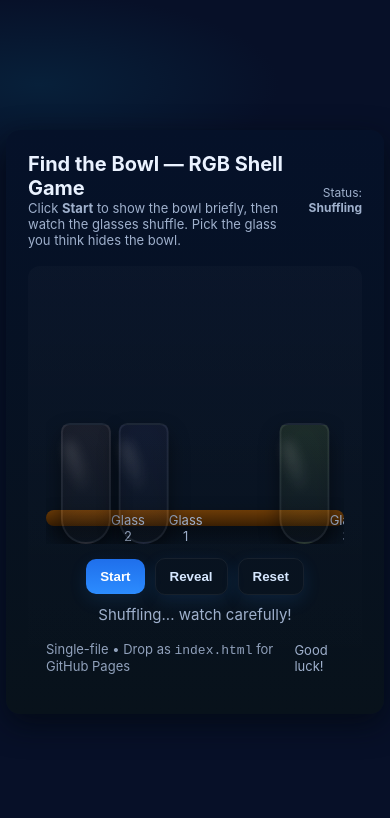
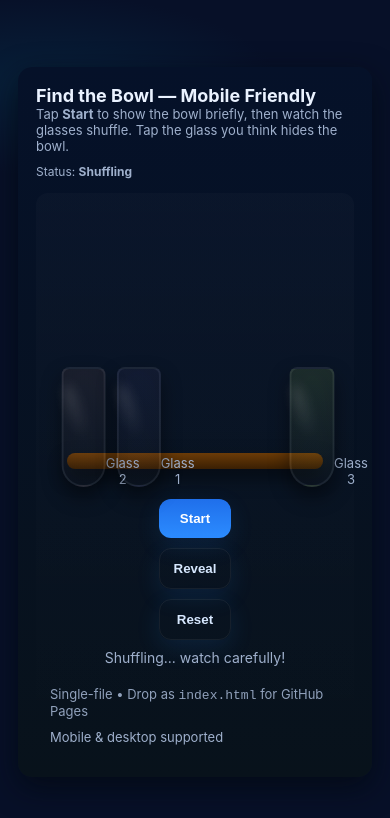
Before and after one commit to Dream2Success/Shuffle-the-glass, a plain HTML site: page index.html in a window 390 px wide. Both pictures are taken after a click on the button "Start". Drawn offline with Linux system fonts and the light colour scheme.

Commit message:
Update index.html

```diff
--- a/index.html
+++ b/index.html
@@ -2,8 +2,8 @@
 <html lang="en">
 <head>
 <meta charset="utf-8" />
-<meta name="viewport" content="width=device-width,initial-scale=1" />
-<title>Find the Bowl — RGB Shell Game</title>
+<meta name="viewport" content="width=device-width,initial-scale=1,viewport-fit=cover" />
+<title>Find the Bowl — Mobile-Friendly RGB Shell Game</title>
 <style>
   :root{
     --bg:#071028;
@@ -12,42 +12,47 @@
     --glass-w:120px;
     --glass-h:160px;
     --table-h:18px;
+    --accent:#FFD166;
+    --max-arena-width:760px;
   }
-  html,body{height:100%;margin:0;font-family:Inter,system-ui,-apple-system,"Segoe UI",Roboto,Arial;color:#eaf2ff;background:
-    radial-gradient(800px 300px at 10% 10%, #07203a 0%, var(--bg) 30%), var(--bg);-webkit-font-smoothing:antialiased}
-  .wrap{min-height:100%;display:flex;align-items:center;justify-content:center;padding:28px;box-sizing:border-box}
-  .card{width:100%;max-width:920px;background:linear-gradient(180deg,#051129,#08121b);border-radius:14px;padding:22px;box-shadow:0 10px 30px rgba(3,8,16,0.7)}
-  header{display:flex;justify-content:space-between;align-items:center;gap:12px}
+
+  /* Basic page */
+  html,body{height:100%;margin:0;font-family:Inter,system-ui,-apple-system,"Segoe UI",Roboto,Arial;color:#eaf2ff;
+    background: radial-gradient(800px 300px at 10% 10%, #07203a 0%, var(--bg) 30%), var(--bg);
+    -webkit-font-smoothing:antialiased; -moz-osx-font-smoothing:grayscale;
+    -webkit-tap-highlight-color: transparent; touch-action: manipulation;
+  }
+
+  .wrap{min-height:100%;display:flex;align-items:center;justify-content:center;padding:18px;box-sizing:border-box}
+  .card{width:100%;max-width:980px;background:linear-gradient(180deg,#051129,#08121b);border-radius:14px;padding:18px;box-shadow:0 10px 30px rgba(3,8,16,0.7)}
+  header{display:flex;flex-wrap:wrap;justify-content:space-between;align-items:center;gap:10px}
   h1{font-size:20px;margin:0;display:flex;gap:12px;align-items:center}
-  p.lead{margin:0;color:var(--muted);font-size:13px}
-  .arena{margin-top:18px;border-radius:12px;padding:18px;background:linear-gradient(180deg, rgba(255,255,255,0.02), transparent);display:flex;flex-direction:column;align-items:center}
-  .table{
-    width:100%;max-width:760px;height:260px;position:relative;display:flex;align-items:flex-end;justify-content:center;
-    box-sizing:border-box;overflow:hidden;
-  }
-  .surface{position:absolute;left:0;right:0;bottom:18px;height:var(--table-h);background:linear-gradient(180deg,#6b3b07,#3a1f03);border-radius:999px;box-shadow:0 8px 18px rgba(0,0,0,0.5)}
-  .positions{position:relative;width:640px;max-width:90%;height:220px;display:flex;align-items:flex-end;justify-content:space-between;padding:0 8px;box-sizing:border-box}
-  .slot{position:relative;width:var(--glass-w);height:var(--glass-h);display:flex;align-items:flex-end;justify-content:center;transform-origin:center bottom;transition:transform 700ms cubic-bezier(.2,.9,.3,1);cursor:pointer;user-select:none}
-  .glass{
-    width:100%;height:84%;border-radius:12px 12px 34px 34px;position:relative;display:flex;align-items:flex-end;justify-content:center;padding-bottom:16px;
-    box-shadow: 0 10px 20px rgba(0,0,0,0.45), inset 0 -10px 30px rgba(0,0,0,0.15);
-    border:2px solid rgba(255,255,255,0.06);overflow:visible;
-  }
+  p.lead{margin:0;color:var(--muted);font-size:13px;line-height:1.25}
+
+  /* Game area */
+  .arena{margin-top:14px;border-radius:12px;padding:14px;background:linear-gradient(180deg, rgba(255,255,255,0.02), transparent);display:flex;flex-direction:column;align-items:center}
+  .table{width:100%;max-width:var(--max-arena-width);height:280px;position:relative;display:flex;align-items:flex-end;justify-content:center;box-sizing:border-box;overflow:visible}
+  .surface{position:absolute;left:6%;right:6%;bottom:18px;height:var(--table-h);background:linear-gradient(180deg,#6b3b07,#3a1f03);border-radius:999px;box-shadow:0 8px 18px rgba(0,0,0,0.5)}
+
+  .positions{position:relative;width:min(640px,92%);height:220px;display:flex;align-items:flex-end;justify-content:space-between;padding:0 4px;box-sizing:border-box}
+  .slot{position:relative;width:var(--glass-w);height:var(--glass-h);display:flex;align-items:flex-end;justify-content:center;transform-origin:center bottom;transition:transform 700ms cubic-bezier(.2,.9,.3,1);cursor:pointer;user-select:none;touch-action:manipulation}
+  /* increase hit area for mobile: make slot padding clickable */
+  .slot .hit{ position:absolute; left:-12px; right:-12px; top:0; bottom:0; display:block; }
+
+  .glass{width:100%;height:84%;border-radius:12px 12px 34px 34px;position:relative;display:flex;align-items:flex-end;justify-content:center;padding-bottom:16px;box-shadow: 0 10px 20px rgba(0,0,0,0.45), inset 0 -10px 30px rgba(0,0,0,0.15);border:2px solid rgba(255,255,255,0.06);overflow:visible; transition: box-shadow .28s ease, outline .28s ease;}
   .glass::after{content:'';position:absolute;left:12%;top:12%;width:30%;height:46%;border-radius:70%;background:linear-gradient(180deg,rgba(255,255,255,0.18),rgba(255,255,255,0.02));filter:blur(6px);transform:rotate(-18deg);opacity:0.9;pointer-events:none}
-  /* bowl (colorful RGB) */
-  .bowl{
-    width:42px;height:42px;border-radius:50%;position:absolute;bottom:22px;box-shadow:0 8px 22px rgba(0,0,0,0.45), inset 0 -6px 12px rgba(0,0,0,0.12);
-    transition:transform 360ms ease, opacity 220ms ease;opacity:0;pointer-events:none;
-  }
+
+  .bowl{width:44px;height:44px;border-radius:50%;position:absolute;bottom:22px;box-shadow:0 8px 22px rgba(0,0,0,0.45), inset 0 -6px 12px rgba(0,0,0,0.12);transition:transform 360ms ease, opacity 220ms ease;opacity:0;pointer-events:none}
   .bowl.show{opacity:1;transform: translateY(-8px) scale(1.03)}
   .label{margin-top:10px;text-align:center;font-size:13px;color:var(--muted)}
-  .controls{display:flex;gap:10px;align-items:center;justify-content:center;margin-top:14px}
-  .btn{background:linear-gradient(180deg,#1f6feb,#2c8cff);color:white;border:none;padding:10px 14px;border-radius:10px;font-weight:600;cursor:pointer;box-shadow:0 6px 18px rgba(44,140,255,0.12)}
+  .controls{display:flex;gap:10px;align-items:center;justify-content:center;margin-top:12px;flex-wrap:wrap}
+  .btn{background:linear-gradient(180deg,#1f6feb,#2c8cff);color:white;border:none;padding:12px 16px;border-radius:12px;font-weight:700;cursor:pointer;box-shadow:0 8px 24px rgba(44,140,255,0.12);min-width:110px}
   .btn.alt{background:transparent;color:#d7e8ff;border:1px solid rgba(255,255,255,0.06)}
-  .status{margin-top:10px;text-align:center;font-size:15px;color:var(--muted);min-height:22px}
-  footer{display:flex;justify-content:space-between;align-items:center;gap:12px;margin-top:14px;color:var(--muted);font-size:13px}
-  /* success / fail animations */
-  .glass.correct{outline:4px solid rgba(110,255,180,0.14);box-shadow:0 14px 40px rgba(110,255,180,0.06)}
+  .status{margin-top:10px;text-align:center;font-size:15px;color:var(--muted);min-height:24px;line-height:1.2}
+  footer{display:flex;flex-wrap:wrap;justify-content:space-between;align-items:center;gap:10px;margin-top:12px;color:var(--muted);font-size:13px}
+
+  /* Animations + effects */
+  .glass.correct{outline:5px solid rgba(110,255,180,0.13);box-shadow:0 24px 60px rgba(110,255,180,0.06)}
   .glass.wrong{outline:4px solid rgba(255,110,110,0.12)}
   @keyframes shake {
     0% { transform: translateX(0) }
@@ -58,11 +63,25 @@
     100% { transform: translateX(0) }
   }
   .shake { animation: shake 520ms cubic-bezier(.25,.8,.25,1); }
-  /* confetti */
-  .confetti { pointer-events:none; position:absolute;left:0;right:0;top:0;bottom:0;overflow:hidden; }
+  .confetti { pointer-events:none; position:absolute;left:0;right:0;top:0;bottom:0;overflow:hidden;z-index:60 }
   .confetti i{ position:absolute; display:block; width:9px; height:14px; opacity:0.95; transform-origin:center; border-radius:2px}
-  /* responsive */
-  @media (max-width:640px){:root{--glass-w:86px;--glass-h:120px;--table-h:16px} .positions{height:180px}}
+
+  /* responsive: stack controls on tiny screens & adjust sizes */
+  @media (max-width:640px){
+    :root{ --glass-w:92px; --glass-h:132px; --table-h:16px;}
+    h1{font-size:18px}
+    .btn{padding:12px 14px; min-width:unset; width:100%;}
+    .controls{flex-direction:column; align-items:stretch;}
+    .status{font-size:14px}
+    .positions{height:180px}
+  }
+  @media (max-width:420px){
+    :root{ --glass-w:78px; --glass-h:120px; }
+  }
+
+  /* focus styles for keyboard users (accessible) */
+  .slot:focus-visible{ outline:3px solid rgba(80,160,255,0.14); outline-offset:6px; border-radius:10px; }
+  button:focus-visible{ box-shadow:0 8px 26px rgba(44,140,255,0.18); }
 </style>
 </head>
 <body>
@@ -70,8 +89,8 @@
   <div class="card" role="application" aria-label="Find the bowl under a glass game">
     <header>
       <div>
-        <h1>Find the Bowl — RGB Shell Game</h1>
-        <p class="lead">Click <strong>Start</strong> to show the bowl briefly, then watch the glasses shuffle. Pick the glass you think hides the bowl.</p>
+        <h1>Find the Bowl — Mobile Friendly</h1>
+        <p class="lead">Tap <strong>Start</strong> to show the bowl briefly, then watch the glasses shuffle. Tap the glass you think hides the bowl.</p>
       </div>
       <div style="text-align:right">
         <div style="font-size:12px;color:var(--muted)">Status: <strong id="mode">Ready</strong></div>
@@ -86,33 +105,29 @@
           <!-- slots injected by JS -->
         </div>
 
-        <!-- confetti canvas (DOM) -->
         <div class="confetti" id="confetti" aria-hidden="true"></div>
       </div>
 
       <div class="controls" aria-hidden="false">
-        <button class="btn" id="startBtn">Start</button>
-        <button class="btn alt" id="revealBtn">Reveal</button>
-        <button class="btn alt" id="resetBtn">Reset</button>
+        <button class="btn" id="startBtn" aria-label="Start game">Start</button>
+        <button class="btn alt" id="revealBtn" aria-label="Reveal answer">Reveal</button>
+        <button class="btn alt" id="resetBtn" aria-label="Reset game">Reset</button>
       </div>
 
       <div class="status" id="statusText">Press <strong>Start</strong> to begin. The bowl will appear briefly then hide.</div>
 
       <footer>
         <div style="opacity:0.9">Single-file • Drop as <code>index.html</code> for GitHub Pages</div>
-        <div style="font-size:13px;color:var(--muted)">Good luck!</div>
+        <div style="font-size:13px;color:var(--muted)">Mobile & desktop supported</div>
       </footer>
     </div>
   </div>
 </div>
 
 <script>
-/* Enhanced shell game
- - On Start: choose random original index (0..2), assign random RGB colors for bowl/glasses,
-   show bowl under that glass briefly (revealLength), then cover and start shuffling for shuffleDuration.
- - After shuffle, allow user to guess by clicking a glass slot (original-index based).
- - If correct: success animation (glow + small pop)
- - If wrong: wrong animation (shake + confetti + reveal correct glass)
+/* Mobile-friendly shell game
+ - Adds touchstart listeners for immediate response
+ - Larger hit areas and responsive transforms
 */
 (() => {
   const positionsEl = document.getElementById('positions');
@@ -129,22 +144,24 @@
   let animating = false;
   let swapInterval = null;
   let shuffleTimeout = null;
-  let revealShown = false;
 
   // settings
-  const revealLength = 1000;      // ms: show bowl briefly before shuffling
-  const shuffleDuration = 5200;   // ms total shuffle time
+  const revealLength = 1000;      // ms
+  const shuffleDuration = 5200;   // ms total
   const swapEvery = 600;          // ms between swaps
 
-  // generate vivid RGB color (returns "rgb(r,g,b)")
   function randRGB(){
-    const r = 80 + Math.floor(Math.random()*176); // 80..255
+    const r = 80 + Math.floor(Math.random()*176);
     const g = 60 + Math.floor(Math.random()*196);
     const b = 60 + Math.floor(Math.random()*196);
     return `rgb(${r},${g},${b})`;
   }
+  function makeBowlGradient(){
+    const a = randRGB();
+    const b = randRGB();
+    return `radial-gradient(circle at 30% 30%, ${a}, ${b})`;
+  }
 
-  // build three slots
   function buildSlots(){
     positionsEl.innerHTML = '';
     slots = [];
@@ -155,8 +172,9 @@
       s.setAttribute('role','button');
       s.setAttribute('tabindex','0');
       s.setAttribute('aria-label', `Glass ${i+1}`);
-      // each glass will receive a random RGB color on round start
+      // inner includes a full-size hit element for touch
       s.innerHTML = `
+        <div class="hit" aria-hidden="true"></div>
         <div class="glass" data-glass="${i}">
           <div class="bowl" data-ball-for="${i}" aria-hidden="true"></div>
         </div>
@@ -165,8 +183,9 @@
       positionsEl.appendChild(s);
       slots.push(s);
 
-      // click handler
-      s.addEventListener('click', onGuess);
+      // add both click and touchstart for immediacy
+      s.addEventListener('click', onGuess, {passive:true});
+      s.addEventListener('touchstart', onGuess, {passive:true});
       s.addEventListener('keydown', (e) => {
         if(e.key === 'Enter' || e.key === ' '){ e.preventDefault(); onGuess({currentTarget: s}); }
       });
@@ -175,13 +194,13 @@
     placeSlotsInstant();
   }
 
-  // place slots centered (using translateX offsets)
   function placeSlotsInstant(){
     const rect = positionsEl.getBoundingClientRect();
     const total = rect.width;
     const slotRect = slots[0].getBoundingClientRect();
-    // use three positions: left, center, right
-    const step = (total - slotRect.width) / 2;
+    // fallback in case bounding box is zero (early load)
+    const slotW = slotRect.width || parseFloat(getComputedStyle(document.documentElement).getPropertyValue('--glass-w')) || 120;
+    const step = (total - slotW) / 2;
     const xs = [-step, 0, step];
     slots.forEach((s, origIdx) => {
       const pos = order.indexOf(origIdx);
@@ -189,27 +208,26 @@
       s.style.transition = 'none';
       s.style.transform = `translateX(${x}px)`;
       s.style.zIndex = 10 + pos;
-      // reset glass states
       const g = s.querySelector('.glass');
       g.classList.remove('correct','wrong');
-      g.style.transform = '';
+      // reset bowl
+      const b = s.querySelector('.bowl');
+      if(b){ b.classList.remove('show'); b.style.opacity = 0; }
     });
-    // force reflow then restore transitions
     void positionsEl.offsetHeight;
     slots.forEach(s => s.style.transition = 'transform 700ms cubic-bezier(.2,.9,.3,1)');
   }
 
-  // swap two visual positions (iPos, jPos are visual positions 0..2)
   function swapPositions(iPos, jPos){
     const idxA = order[iPos];
     const idxB = order[jPos];
     order[iPos] = idxB;
     order[jPos] = idxA;
-    // compute new positions and apply transforms
     const rect = positionsEl.getBoundingClientRect();
     const total = rect.width;
     const slotRect = slots[0].getBoundingClientRect();
-    const step = (total - slotRect.width) / 2;
+    const slotW = slotRect.width || parseFloat(getComputedStyle(document.documentElement).getPropertyValue('--glass-w')) || 120;
+    const step = (total - slotW) / 2;
     const xs = [-step, 0, step];
     slots.forEach((s, origIdx) => {
       const pos = order.indexOf(origIdx);
@@ -219,73 +237,48 @@
     });
   }
 
-  // show bowl under its original slot (visual position will vary)
   function showBowlTemporarily(cb){
-    // reveal the bowl element for hiddenIndex
     const bowl = slots[hiddenIndex].querySelector('.bowl');
-    bowl.style.background = makeBowlGradient(); // set color
+    bowl.style.background = makeBowlGradient();
     bowl.classList.add('show');
     bowl.style.opacity = 1;
-    revealShown = true;
     setTimeout(()=> {
       bowl.classList.remove('show');
       bowl.style.opacity = 0;
-      revealShown = false;
       cb && cb();
     }, revealLength);
   }
 
-  // set RGB colors for glasses and bowl for this round
   function colorizeRound(){
-    // color each glass background with a translucent rgb and a darker border
     for(let i=0;i<3;i++){
       const g = slots[i].querySelector('.glass');
+      // produce a light translucent background from an rgb
       const rgb = randRGB();
-      // create translucent for glass
-      g.style.background = `${rgb.replace('rgb','linear-gradient(180deg, rgba').replace(')',' ,0.06)')}, rgba(255,255,255,0.02))`;
-      // simpler fallback: set semi-transparent background using rgba
       const rgba = rgb.replace('rgb','rgba').replace(')',',0.12)');
       g.style.background = `linear-gradient(180deg, ${rgba}, rgba(255,255,255,0.02))`;
       g.style.borderColor = `rgba(255,255,255,0.06)`;
-      // store color on dataset for potential use
-      g.dataset.color = rgb;
-      // style bowl color as brighter variant (we'll set on show)
       const bowl = slots[i].querySelector('.bowl');
       bowl.style.background = makeBowlGradient();
     }
   }
 
-  // build a colorful gradient for bowl using random rgb
-  function makeBowlGradient(){
-    const a = randRGB();
-    const b = randRGB();
-    return `radial-gradient(circle at 30% 30%, ${a}, ${b})`;
-  }
-
-  // start shuffle sequence
   function startShuffle(){
     if(animating) return;
     animating = true;
     modeText.textContent = 'Preparing';
     statusText.textContent = 'Showing bowl briefly...';
-    // shuffle order a bit initially
+    // slightly random visual order first
     order = shuffleArray([0,1,2]);
     placeSlotsInstant();
 
-    // choose hidden original index
     hiddenIndex = Math.floor(Math.random() * 3);
-
-    // assign colors
     colorizeRound();
 
-    // show bowl briefly, then begin shuffling
     showBowlTemporarily(() => {
       modeText.textContent = 'Shuffling';
       statusText.textContent = 'Shuffling... watch carefully!';
-      // begin swapping at intervals
       const endAt = Date.now() + shuffleDuration;
       swapInterval = setInterval(() => {
-        // pick two distinct visual positions to swap
         const i = Math.floor(Math.random()*3);
         let j = Math.floor(Math.random()*3);
         while(j===i) j = Math.floor(Math.random()*3);
@@ -295,77 +288,67 @@
           swapInterval = null;
           animating = false;
           modeText.textContent = 'Choose';
-          statusText.textContent = 'Pick the glass you think hides the bowl.';
+          statusText.textContent = 'Tap the glass you think hides the bowl.';
         }
       }, swapEvery);
-      // safety stop
-      shuffleTimeout = setTimeout(() => {
-        if(swapInterval){ clearInterval(swapInterval); swapInterval = null; animating = false; modeText.textContent = 'Choose'; statusText.textContent = 'Pick the glass you think hides the bowl.'; }
+
+      shuffleTimeout = setTimeout(()=> {
+        if(swapInterval){ clearInterval(swapInterval); swapInterval = null; animating = false; modeText.textContent = 'Choose'; statusText.textContent = 'Tap the glass you think hides the bowl.'; }
       }, shuffleDuration + 300);
     });
   }
 
-  // user guess handler
   function onGuess(e){
+    // defensive: some events will be touchstart and have touches — ignore those objects, we only need target
+    const targetSlot = e.currentTarget;
+    if(!targetSlot) return;
     if(animating) return;
-    const el = e.currentTarget;
-    const clickedOriginal = Number(el.dataset.index);
-    // disable further clicks briefly
+    // prevent multiple fast taps
     animating = true;
-
-    // reveal the actual bowl visually
+    const clickedOriginal = Number(targetSlot.dataset.index);
     const correct = (clickedOriginal === hiddenIndex);
 
-    // reveal bowl visually under true original slot after small pause
+    // show bowl under true original after a short delay so reveal feels natural
     setTimeout(()=> {
-      // show bowl under correct original slot
       const trueBowl = slots[hiddenIndex].querySelector('.bowl');
       trueBowl.style.background = makeBowlGradient();
       trueBowl.classList.add('show');
       trueBowl.style.opacity = 1;
-    }, 220);
+    }, 180);
 
     if(correct){
       modeText.textContent = 'Correct!';
-      statusText.innerHTML = `<strong>Correct!</strong> You found the bowl under Glass ${hiddenIndex+1}. Well done!`;
-      // success animation: glow and pop
+      statusText.innerHTML = `<strong>Correct!</strong> You found the bowl under Glass ${hiddenIndex+1}. Nice!`;
       const g = slots[hiddenIndex].querySelector('.glass');
       g.classList.add('correct');
-      // little pop
       g.animate([{ transform: 'translateY(0)' }, { transform: 'translateY(-12px)' }, { transform: 'translateY(0)' }], { duration: 560, easing: 'cubic-bezier(.2,.9,.3,1)' });
-      // finish
       setTimeout(()=> { animating = false; }, 900);
     } else {
       modeText.textContent = 'Wrong';
-      statusText.innerHTML = `<strong>Wrong.</strong> You chose Glass ${clickedOriginal+1}. The bowl was under Glass ${hiddenIndex+1}.`;
-      // wrong animation on clicked glass: shake + highlight wrong
-      const clickedGlass = el.querySelector('.glass');
+      statusText.innerHTML = `<strong>Wrong.</strong> You tapped Glass ${clickedOriginal+1}. The bowl was under Glass ${hiddenIndex+1}.`;
+      const clickedGlass = targetSlot.querySelector('.glass');
       clickedGlass.classList.add('wrong');
       clickedGlass.classList.add('shake');
-      // reveal correct glass highlight after small delay, and produce confetti
       setTimeout(()=> {
         clickedGlass.classList.remove('shake');
         const correctGlass = slots[hiddenIndex].querySelector('.glass');
         correctGlass.classList.add('correct');
-        // confetti burst
         spawnConfettiAt(correctGlass);
-      }, 380);
+      }, 360);
       setTimeout(()=> { animating = false; }, 1400);
     }
   }
 
-  // reveal button simply shows the bowl and marks correct
-  revealBtn.addEventListener('click', ()=>{
+  revealBtn.addEventListener('click', ()=> {
     if(animating) return;
-    // reveal bowl under hiddenIndex immediately
     slots[hiddenIndex].querySelector('.bowl').classList.add('show');
     slots[hiddenIndex].querySelector('.glass').classList.add('correct');
     modeText.textContent = 'Revealed';
     statusText.textContent = 'Answer revealed. Press Reset or Start to play again.';
-  });
+  }, {passive:true});
+  revealBtn.addEventListener('touchstart', (e)=> { e.preventDefault(); revealBtn.click(); }, {passive:false});
 
-  // reset game
-  resetBtn.addEventListener('click', ()=>{
+  resetBtn.addEventListener('click', ()=> {
     if(swapInterval){ clearInterval(swapInterval); swapInterval = null; }
     if(shuffleTimeout){ clearTimeout(shuffleTimeout); shuffleTimeout = null; }
     animating = false;
@@ -374,11 +357,12 @@
     clearConfetti();
     buildSlots();
     placeSlotsInstant();
-  });
+  }, {passive:true});
+  resetBtn.addEventListener('touchstart', (e)=> { e.preventDefault(); resetBtn.click(); }, {passive:false});
 
-  startBtn.addEventListener('click', startShuffle);
+  startBtn.addEventListener('click', startShuffle, {passive:true});
+  startBtn.addEventListener('touchstart', (e)=> { e.preventDefault(); startBtn.click(); }, {passive:false});
 
-  // utility: shuffle array
   function shuffleArray(a){
     const arr = a.slice();
     for(let i=arr.length-1;i>0;i--){
@@ -388,19 +372,16 @@
     return arr;
   }
 
-  // confetti spawn: create small colorful bars and animate falling
   function spawnConfettiAt(targetGlass){
-    // compute position relative to confettiRoot
     const rootRect = confettiRoot.getBoundingClientRect();
     const tRect = targetGlass.getBoundingClientRect();
     const centerX = (tRect.left + tRect.right)/2 - rootRect.left;
-    // create 20 pieces
     const pieces = 20;
     const colors = ['#ff4d6d','#ffd166','#06d6a0','#4cc9f0','#ff7eb6','#c77dff'];
     for(let i=0;i<pieces;i++){
       const el = document.createElement('i');
-      const w = 6 + Math.random()*8;
-      const h = 10 + Math.random()*16;
+      const w = 6 + Math.random()*10;
+      const h = 10 + Math.random()*18;
       el.style.width = w + 'px';
       el.style.height = h + 'px';
       el.style.left = (centerX + (Math.random()*120 - 60)) + 'px';
@@ -408,8 +389,6 @@
       el.style.background = colors[Math.floor(Math.random()*colors.length)];
       el.style.transform = `rotate(${Math.random()*360}deg)`;
       confettiRoot.appendChild(el);
-
-      // animate using requestAnimationFrame + CSS transitions
       const destX = (Math.random()*300 - 150);
       const destY = rootRect.height + 80 + Math.random()*180;
       const rot = Math.random()*720 - 360;
@@ -417,31 +396,25 @@
         { transform: `translateY(0px) rotate(${Math.random()*360}deg)`, opacity:1 },
         { transform: `translate(${destX}px, ${destY}px) rotate(${rot}deg)`, opacity:0.1 }
       ], { duration: 1200 + Math.random()*700, easing: 'cubic-bezier(.2,.8,.2,1)' });
-
-      // remove after animation
       setTimeout(()=> { if(el && el.parentNode) el.parentNode.removeChild(el); }, 2200);
     }
   }
+  function clearConfetti(){ confettiRoot.innerHTML = ''; }
 
-  function clearConfetti(){
-    confettiRoot.innerHTML = '';
-  }
-
-  // handle window resize: recompute positions
+  // layout responsiveness: recompute transforms
   let resizeTimer = null;
-  window.addEventListener('resize', () => {
+  window.addEventListener('resize', ()=> {
     if(resizeTimer) clearTimeout(resizeTimer);
     resizeTimer = setTimeout(()=> { placeSlotsInstant(); }, 160);
   });
 
-  // initial bootstrap
-  window.addEventListener('load', () => {
+  window.addEventListener('load', ()=> {
     buildSlots();
-    // tiny entrance
+    // entrance micro animation
     setTimeout(()=> {
       slots.forEach((s, i) => {
         s.style.transform += ' translateY(8px)';
-        setTimeout(()=> { s.style.transform = s.style.transform.replace(' translateY(8px)',''); }, 220 + i*90);
+        setTimeout(()=> { s.style.transform = s.style.transform.replace(' translateY(8px)',''); }, 180 + i*80);
       });
     }, 160);
   });
```
